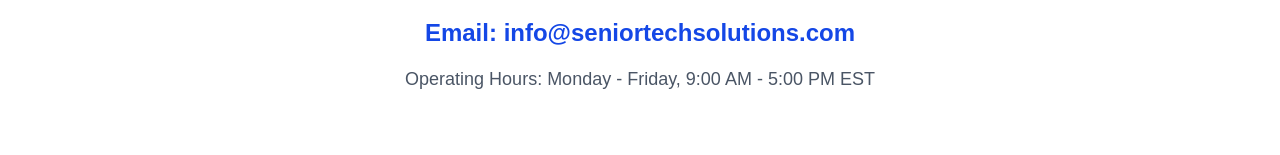
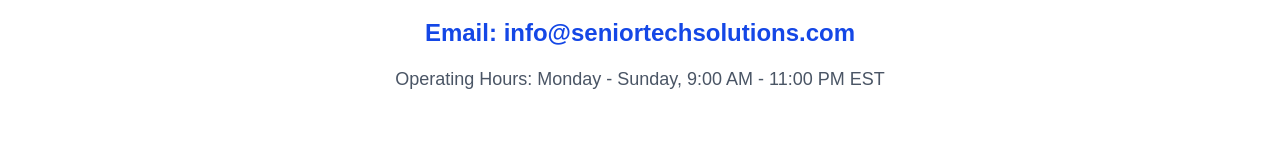
Before and after one commit to nexai2024/tech4seniors, a Next.js app: page /contact in a window 1280 px wide. Shown: the part 1987-2142 px from the top of the page. Built offline with nearby package versions, Linux system fonts and the light colour scheme; no server answers.

Commit message:
updated contact page

```diff
--- a/app/contact/page.jsx
+++ b/app/contact/page.jsx
@@ -331,13 +331,13 @@ const ContactPage = () => {
             Prefer to speak with someone directly?
           </p>
           <p className="text-2xl font-bold text-blue-700">
-            Phone: <a href="tel:+15551234567" className="hover:underline">(555) 123-4567</a>
+            Phone: <a href="tel:+12677769766" className="hover:underline">(555) 123-4567</a>
           </p>
           <p className="text-2xl font-bold text-blue-700">
-            Email: <a href="mailto:info@seniortechsolutions.com" className="hover:underline">info@seniortechsolutions.com</a>
+            Email: <a href="mailto:info@tech4seniors.help" className="hover:underline">info@seniortechsolutions.com</a>
           </p>
           <p className="text-lg text-gray-600">
-            Operating Hours: Monday - Friday, 9:00 AM - 5:00 PM EST
+            Operating Hours: Monday - Sunday, 9:00 AM - 11:00 PM EST
           </p>
         </div>
       </div>
```
